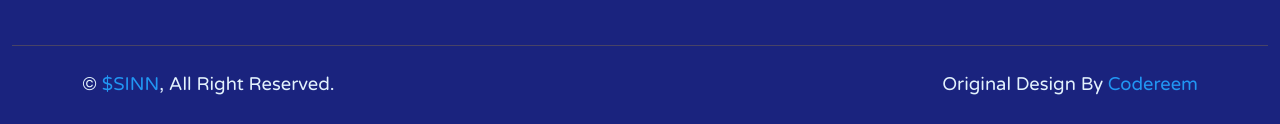
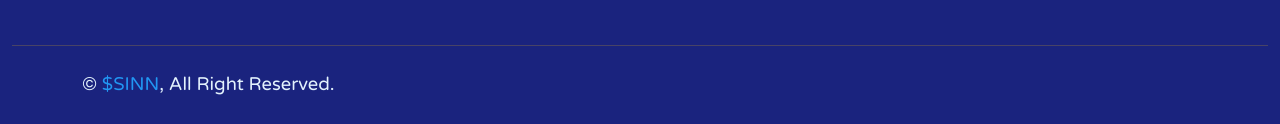
Before and after one commit to codereem111/sinncoin, a plain HTML site: page index.html in a window 1280 px wide. Shown: the part 5710-5834 px from the top of the page. Drawn offline with nearby package versions, Linux system fonts and the light colour scheme.

Commit message:
Add files via upload

```diff
--- a/index.html
+++ b/index.html
@@ -391,9 +391,7 @@
                     <div class="col-md-6 text-center text-md-start mb-3 mb-md-0">
                         &copy; <a href="#">$SINN</a>, All Right Reserved.
                     </div>
-                    <div class="col-md-6 text-center text-md-end">
-                        Original Design By <a href="https://github.com/codereem111">Codereem</a>
-                    </div>
+
                 </div>
             </div>
         </div>
```
